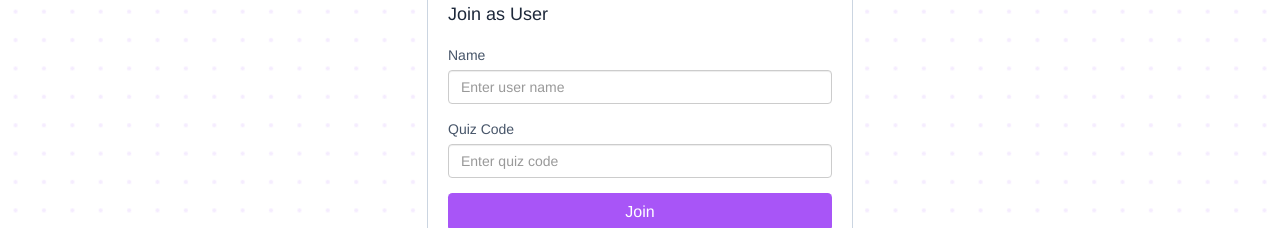
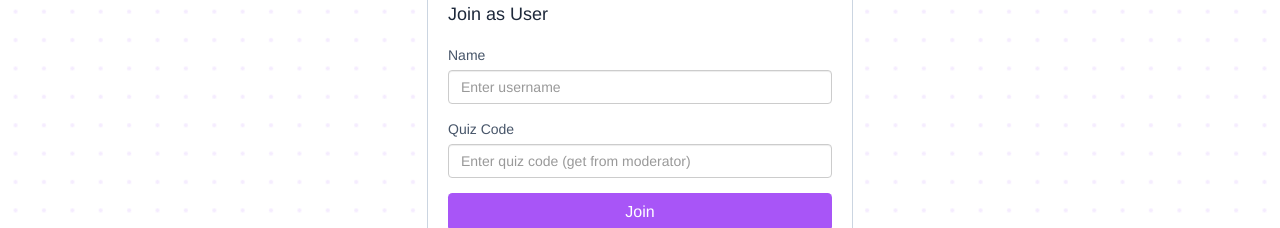
Before and after one commit to Seperempat/quizland-test, a website: page public/connect.html in a window 1280 px wide. Shown: the part 360-588 px from the top of the page. Drawn offline with Linux system fonts and the light colour scheme; no server answers; files whose address does not match are found by name.

Commit message:
update quesitons 100soal 3 08/10/23

```diff
--- a/public/connect.html
+++ b/public/connect.html
@@ -38,7 +38,7 @@
               type="text"
               class="form-control"
               id="official_team_name"
-              placeholder="Enter user name"
+              placeholder="Enter username"
             />
           </div>
 
@@ -50,7 +50,7 @@
               class="form-control"
               id="official_quiz_code"
               maxlength="20"
-              placeholder="Enter quiz code"
+              placeholder="Enter quiz code (get from moderator)"
             />
           </div>
 
```
